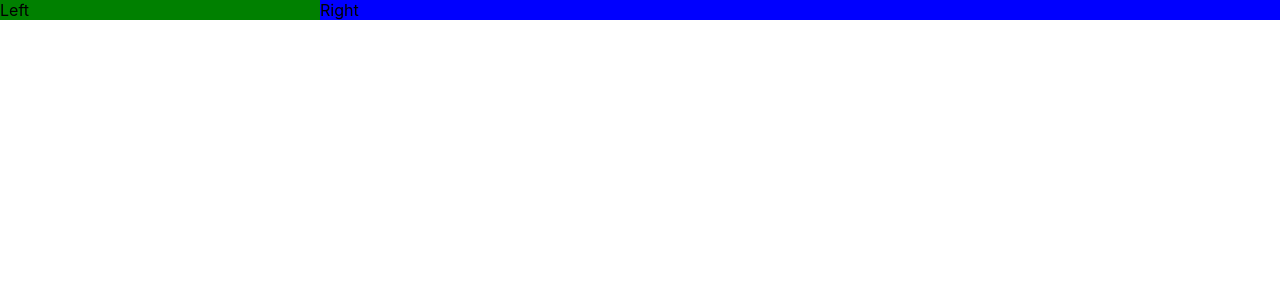
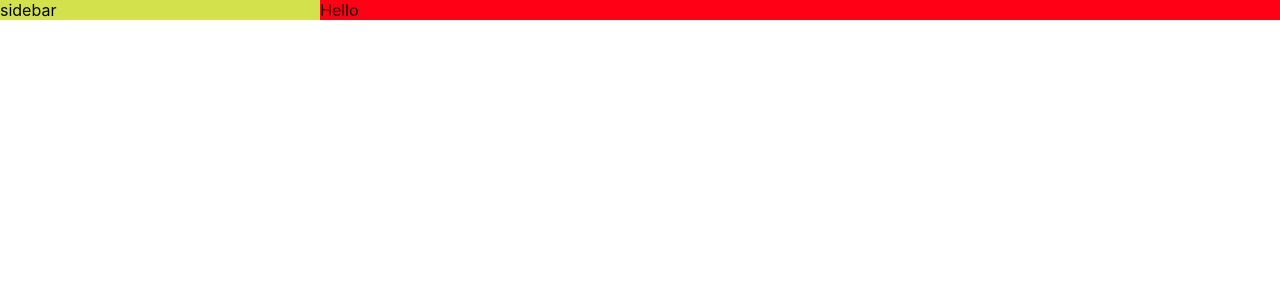
Before and after one commit to Lekkyjay/design-patterns-client, a React (Create React App) app: page / in a window 1280 px wide. Shown: the top 300 px of the page. Built offline with nearby package versions, Linux system fonts and the light colour scheme.

Commit message:
Passing components as children works.

```diff
--- a/src/App.tsx
+++ b/src/App.tsx
@@ -4,7 +4,10 @@ import Right from './components/Right'
 
 function App() {
   return (
-    <SplitScreen Left={Left} leftWeight={1} Right={Right} rightWeight={3} />
+    <SplitScreen leftWeight={1} rightWeight={3}>
+      <Left name='sidebar' />
+      <Right message='Hello' />
+    </SplitScreen>
   )
 }
 
--- a/src/components/Left.tsx
+++ b/src/components/Left.tsx
@@ -1,11 +1,15 @@
 import styled from "styled-components"
 
+interface ILeft {
+  name: string
+}
+
 const Container = styled.div`
-  background-color: green;
+  background-color: #d3e24c;
 `
 
-export default function Left() {
+export default function Left({ name }: ILeft) {
   return (
-    <Container>Left</Container>
+    <Container>{ name }</Container>
   )
 }
--- a/src/components/Right.tsx
+++ b/src/components/Right.tsx
@@ -1,11 +1,15 @@
 import styled from "styled-components"
 
+interface IRight {
+  message: string
+}
+
 const Container = styled.div`
-  background-color: blue;
+  background-color: #ff0015;
 `
 
-export default function Right() {
+export default function Right({ message }: IRight) {
   return (
-    <Container>Right</Container>
+    <Container>{ message }</Container>
   )
 }
--- a/src/components/SplitScreen.tsx
+++ b/src/components/SplitScreen.tsx
@@ -1,10 +1,9 @@
 import styled from 'styled-components'
 
 interface ISplitScreenProps {
-  Left: React.FC      //React.ReactNode   does not work here!! Why???
-  Right: React.FC      //React.ReactNode   does not work here!! Why???
   leftWeight?: number
   rightWeight?: number
+  children: React.ReactNode[]
 }
 
 interface IPaneProps {
@@ -20,14 +19,16 @@ const Pane = styled.div<IPaneProps>`
   flex: ${props => props.weight};
 `
 
-export default function SplitScreen({ Left, Right, leftWeight = 1, rightWeight = 1 }: ISplitScreenProps) {
+export default function SplitScreen({ children, leftWeight = 1, rightWeight = 1 }: ISplitScreenProps) {
+  const [ left, right ] = children
+
   return (
     <Container>
       <Pane weight={leftWeight}>
-        <Left />
+        { left }
       </Pane>
       <Pane weight={rightWeight}>
-        <Right />
+        { right }
       </Pane>
     </Container>
   )
```
